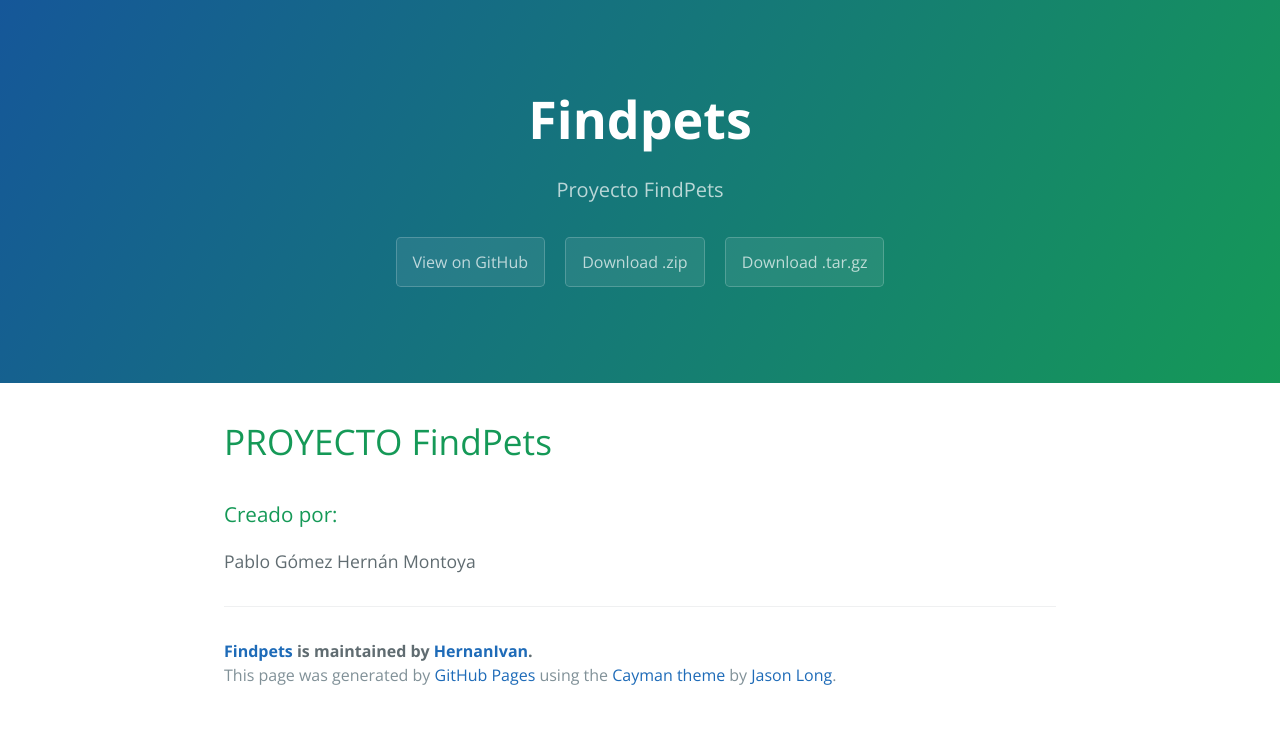
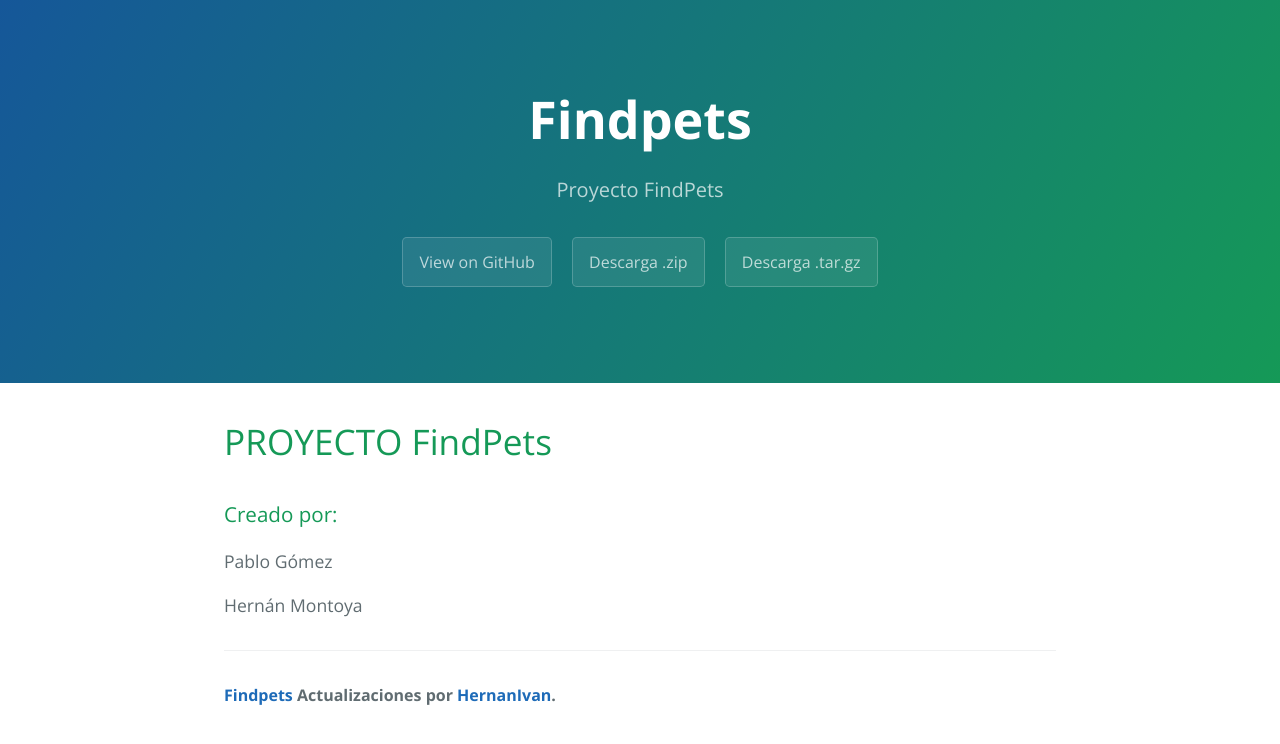
Before and after one commit to HernanIvan/FindPets, a plain HTML site: page index.html in a window 1280 px wide. Drawn offline with nearby package versions, Linux system fonts and the light colour scheme.

Commit message:
Update index.html

```diff
--- a/index.html
+++ b/index.html
@@ -14,8 +14,8 @@
       <h1 class="project-name">Findpets</h1>
       <h2 class="project-tagline">Proyecto FindPets</h2>
       <a href="https://github.com/HernanIvan/FindPets" class="btn">View on GitHub</a>
-      <a href="https://github.com/HernanIvan/FindPets/zipball/master" class="btn">Download .zip</a>
-      <a href="https://github.com/HernanIvan/FindPets/tarball/master" class="btn">Download .tar.gz</a>
+      <a href="https://github.com/HernanIvan/FindPets/zipball/master" class="btn">Descarga .zip</a>
+      <a href="https://github.com/HernanIvan/FindPets/tarball/master" class="btn">Descarga .tar.gz</a>
     </section>
 
     <section class="main-content">
@@ -25,13 +25,13 @@
 <h3>
 <a id="creado-por" class="anchor" href="#creado-por" aria-hidden="true"><span aria-hidden="true" class="octicon octicon-link"></span></a>Creado por:</h3>
 
-<p>Pablo Gómez
-Hernán Montoya</p>
+<p>Pablo Gómez</p>
+<p>Hernán Montoya</p>
 
       <footer class="site-footer">
-        <span class="site-footer-owner"><a href="https://github.com/HernanIvan/FindPets">Findpets</a> is maintained by <a href="https://github.com/HernanIvan">HernanIvan</a>.</span>
+        <span class="site-footer-owner"><a href="https://github.com/HernanIvan/FindPets">Findpets</a> Actualizaciones por <a href="https://github.com/HernanIvan">HernanIvan</a>.</span>
 
-        <span class="site-footer-credits">This page was generated by <a href="https://pages.github.com">GitHub Pages</a> using the <a href="https://github.com/jasonlong/cayman-theme">Cayman theme</a> by <a href="https://twitter.com/jasonlong">Jason Long</a>.</span>
+
       </footer>
 
     </section>
```
